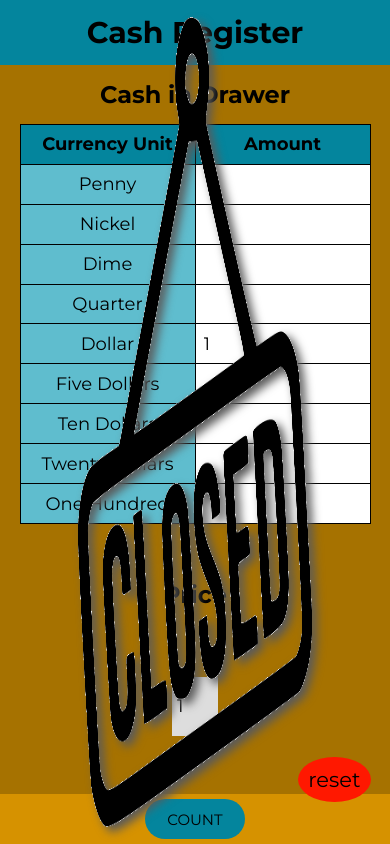
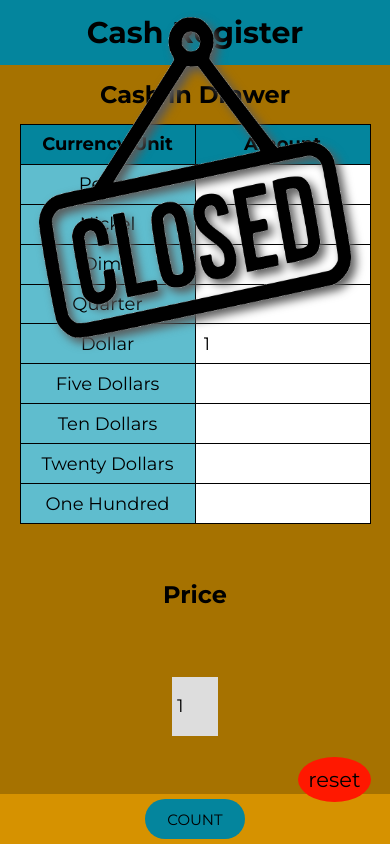
Before and after one commit to yourdudecomposer/Cash-Register, a plain HTML site: page index.html in a window 390 px wide. Both pictures are taken after a click on the button "COUNT". Shown: the top 844 px of the page. Drawn offline with Linux system fonts and the light colour scheme.

Commit message:
closet almost done

```diff
--- a/css/closed.css
+++ b/css/closed.css
@@ -1,9 +1,43 @@
 
 
 .closed {
+    position: absolute;
     top: 2%;
     left: 20%;
     height: 96vh;
     width: 60%;
     filter: drop-shadow(5px 5px 5px rgb(90, 90, 90));
 }
+
+
+@media (max-width: 1399.98px) {
+
+}
+
+@media (max-width: 1199.98px) {
+
+}
+
+@media (max-width: 991.98px) {
+
+}
+
+@media (max-width: 767.98px) {
+.closed{
+    max-height: 500px;
+}
+}
+
+@media (max-width: 575.98px) {
+    body{
+        position: relative;
+    }
+    .closed {
+        position: fixed;
+        top: 2%;
+        left: 10%;
+        height: 38vh;
+        width: 80%;
+        filter: drop-shadow(5px 5px 5px rgb(90, 90, 90));
+    }
+}
--- a/js/output funcs/fillTableAndClose.js
+++ b/js/output funcs/fillTableAndClose.js
@@ -5,7 +5,6 @@ export default function fillTableAndClose(a) {
     fillTable(a);
     let closed = document.createElement('img');
     closed.classList.add('closed');
-    closed.style.position = 'absolute'
     closed.src = 'img/closed.png';
     body.append(closed)
 }
```
